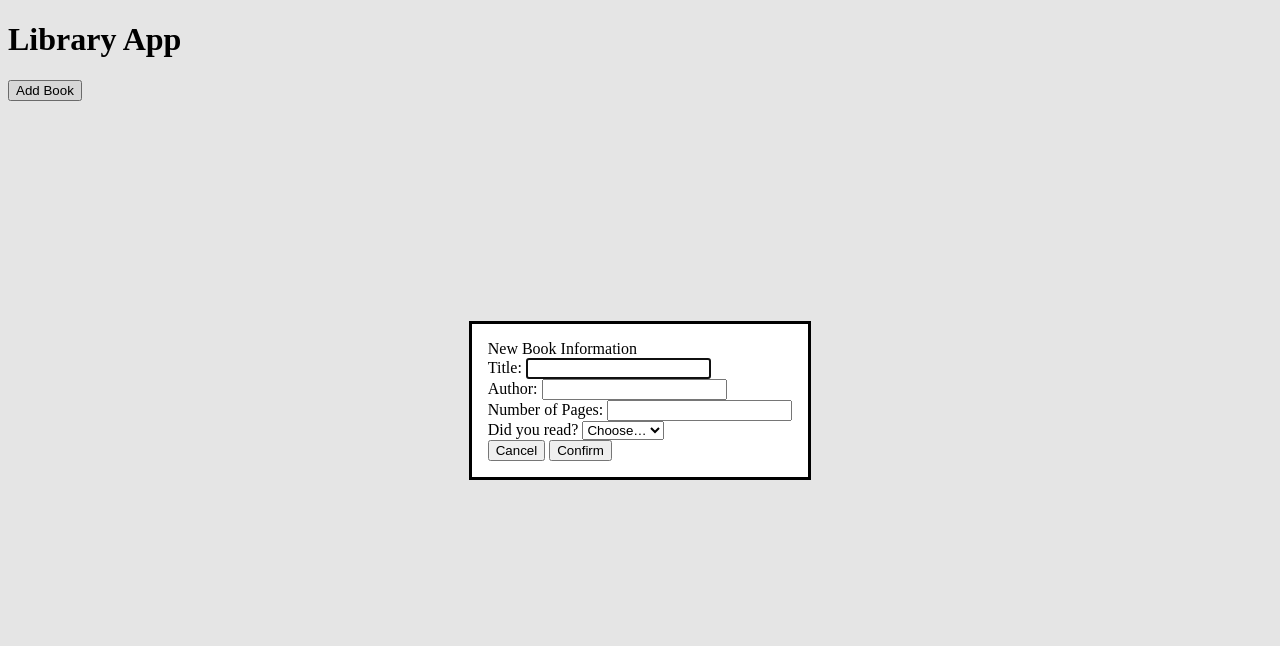
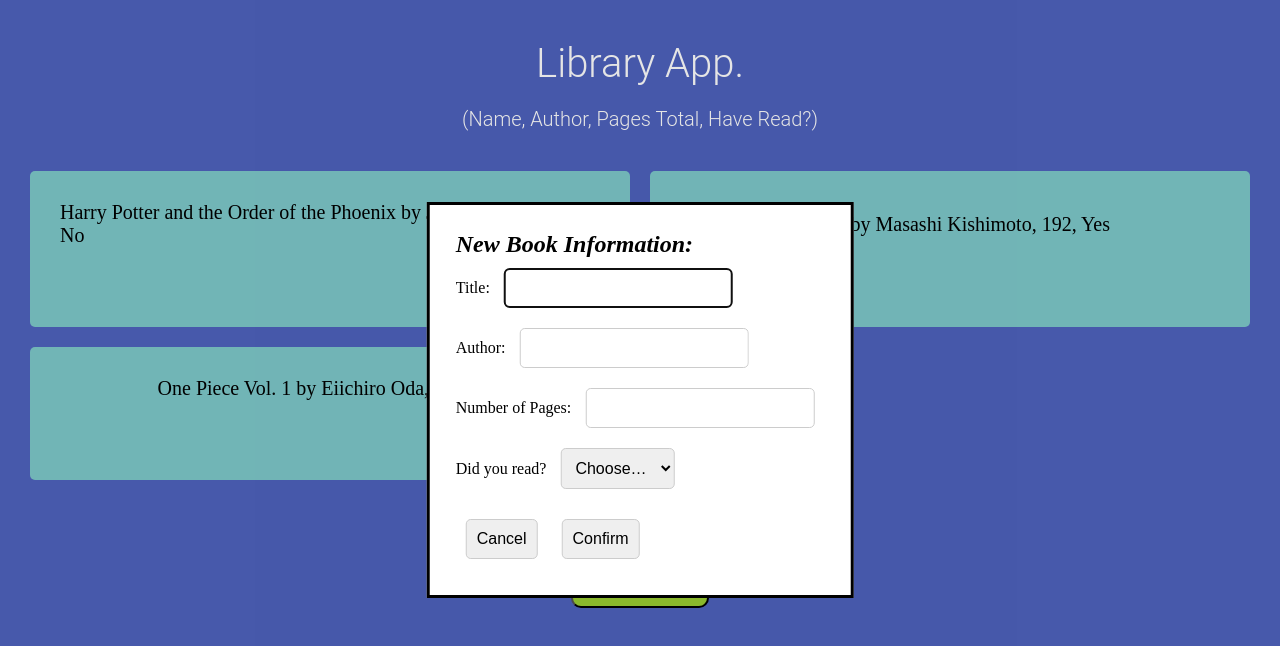
Before and after one commit to Ayman-K-Siddiqui/LibraryApp, a plain HTML site: page index.html in a window 1280 px wide. Both pictures are taken after a click on the button "Add Book". Drawn offline with Linux system fonts and the light colour scheme.

Commit message:
CSS done

```diff
--- a/index.html
+++ b/index.html
@@ -7,19 +7,23 @@
     <title>Library App</title>
 
     <link rel="stylesheet" href="styles.css">
+    <link rel="icon"
+        href="https://images.unsplash.com/photo-1529590003495-b2646e2718bf?q=80&w=3176&auto=format&fit=crop&ixlib=rb-4.0.3&ixid=M3wxMjA3fDB8MHxwaG90by1wYWdlfHx8fGVufDB8fHx8fA%3D%3D">
 </head>
 
 <body>
 
-    <h1>Library App</h1>
+    <h1>Library App.</h1>
+    <h3>(Name, Author, Pages Total, Have Read?)</h3>
 
+    <div class="container1">
         <div id="displayBooks">
         </div>
 
         <dialog id="addDialog">
             <form action="">
                 <label>
-                New Book Information
+                    <h2> <i> New Book Information:</i></h2>
                     <div>
                         <label for="title">Title:</label>
                         <input type="text" name="title" id="title" required>
@@ -47,10 +51,11 @@
                 </label>
             </form>
         </dialog>
-
+    </div>
+    <div class="add-book">
         <button id="showDialog">Add Book</button>
 
-
+    </div>
 
     <script src="main.js"></script>
 </body>
--- a/main.js
+++ b/main.js
@@ -21,19 +21,25 @@ function addBookToLibrary(title, author, pages, haveRead) {
 }
 
 // Manual Additions
-// addBookToLibrary("Book", "Author", 290, false);
-// addBookToLibrary("your lie", "william", 280, true);
-// addBookToLibrary("your lie", "william", 280, true);
-// addBookToLibrary("your lie", "william", 280, true);
+addBookToLibrary(
+  "Harry Potter and the Order of the Phoenix",
+  "J. K. Rowling",
+  766,
+  false
+);
+addBookToLibrary("Naruto", "Masashi Kishimoto", 192, true);
+addBookToLibrary("One Piece Vol. 1", "Eiichiro Oda", 216, true);
+
+const display = document.getElementById("displayBooks");
 
 // Displays Books
 function displayLibraryBooks(myLibrary) {
-  const display = document.getElementById("displayBooks");
-
   myLibrary.forEach((element) => {
     const bookDiv = document.createElement("div");
     bookDiv.classList.add("book");
+    bookDiv.style.fontSize = "20px";
     bookDiv.innerHTML = `<p>${element.info()}</p>`;
+    // bookDiv.innerHTML = `<p style="font-size: 20px;">${element.info()}</p>`;
     display.appendChild(bookDiv);
   });
 }
@@ -61,8 +67,14 @@ submitButton.addEventListener("click", (e) => {
   const pages = document.getElementById("pages").value;
   const haveRead = document.getElementById("read").value === "yes";
 
-  console.log(title, author, pages, haveRead);
-  addBookToLibrary(title, author, pages, haveRead);
+  if (isNaN(pages) || pages.trim() === "") {
+    alert("Please enter a valid number for pages.");
+    return;
+  }
+
+  addBookToLibrary(title, author, parseInt(pages, 10), haveRead);
+
+  display.innerHTML = "";
   displayLibraryBooks(myLibrary);
   addDialog.close();
 });
--- a/styles.css
+++ b/styles.css
@@ -1,3 +1,94 @@
+* {
+  margin: 0;
+}
+
+body {
+  background-color: #4f63be;
+}
+
+h1 {
+  font-size: 40px;
+  margin-top: 40px;
+}
+
+h3 {
+  font-size: 20px;
+  margin-top: 20px;
+  margin-bottom: 40px;
+}
+
+h1,
+h3 {
+  text-align: center;
+  color: #fff;
+  font-family: "Roboto", sans-serif;
+  font-weight: 300;
+}
+
+.container1 {
+  display: flex;
+  flex-direction: column;
+  margin: 30px;
+}
+#showDialog {
+  padding: 19px;
+  font-size: 22px;
+  border-radius: 10px;
+  margin-top: 30px;
+  background-color: yellowgreen;
+  cursor: pointer;
+}
+
 #displayBooks {
   display: grid;
+  grid-template-columns: repeat(auto-fill, minmax(400px, 1fr));
+  grid-gap: 20px;
 }
+
+.book {
+  display: flex;
+  justify-content: center;
+  align-items: center;
+  flex-direction: column;
+  padding: 30px;
+  padding-bottom: 80px;
+  background-color: #7ec9cb;
+  border-radius: 5px;
+}
+
+#addDialog {
+  position: fixed;
+  top: 50%;
+  left: 50%;
+  transform: translate(-50%, -50%);
+}
+
+form {
+  padding: 10px;
+}
+
+#addDialog input,
+select {
+  margin: 10px;
+  padding: 10px;
+  border-radius: 5px;
+  border: 1px solid #ccc;
+  font-size: 16px;
+}
+
+#addDialog button {
+  margin: 10px;
+  margin-top: 20px;
+  padding: 10px;
+  border-radius: 5px;
+  border: 1px solid #ccc;
+  font-size: 16px;
+  cursor: pointer;
+}
+
+.add-book {
+  display: flex;
+  align-items: center;
+  justify-content: center;
+  margin-top: 20px;
+}
```
Lines whose indentation alone changed are shown as unchanged.
